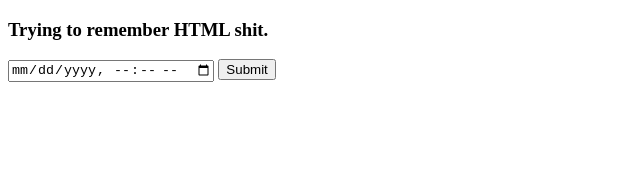
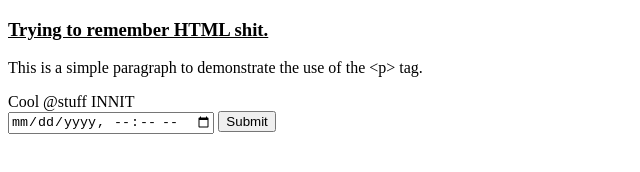
Before and after one commit to Oli-George/My-App, a website: page app/(tabs)/hii.html in a window 1280 px wide. Shown: the whole page, without its empty margins (0-640 px from the left). Drawn offline with Linux system fonts and the light colour scheme.

Commit message:
I'll start testing absolutely EVERYTHING I am doiing on  this side.

```diff
--- a/app/(tabs)/hii.html
+++ b/app/(tabs)/hii.html
@@ -8,7 +8,9 @@
 </head>
 
 <body>
-    <h3>Trying to remember HTML shit.</h3>
+    <h3 style="text-decoration: underline;">Trying to remember HTML shit.</h3>
+    <p>This is a simple paragraph to demonstrate the use of the &lt;p&gt; tag.</p>
+    <span>Cool @stuff INNIT</span>
     <form>
         <input label="Date" type="datetime-local" placeholder="12-12-2012" />
         <button type="submit" id="submit-button">Submit</button>
```
Also changed, not shown: 1 other file.
